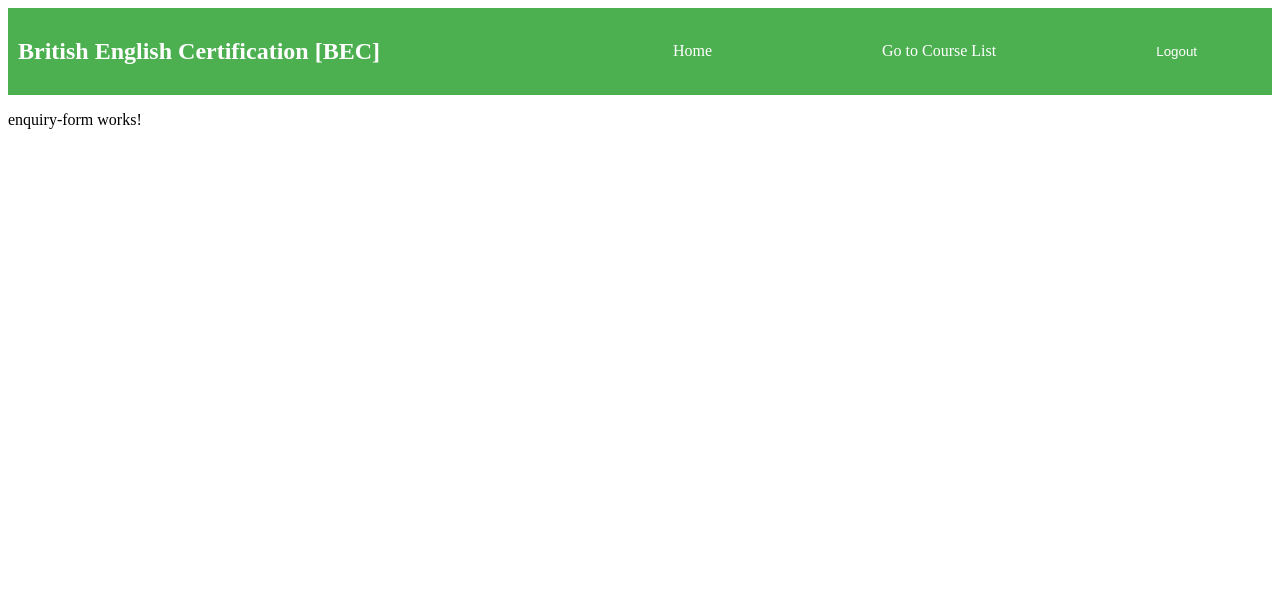
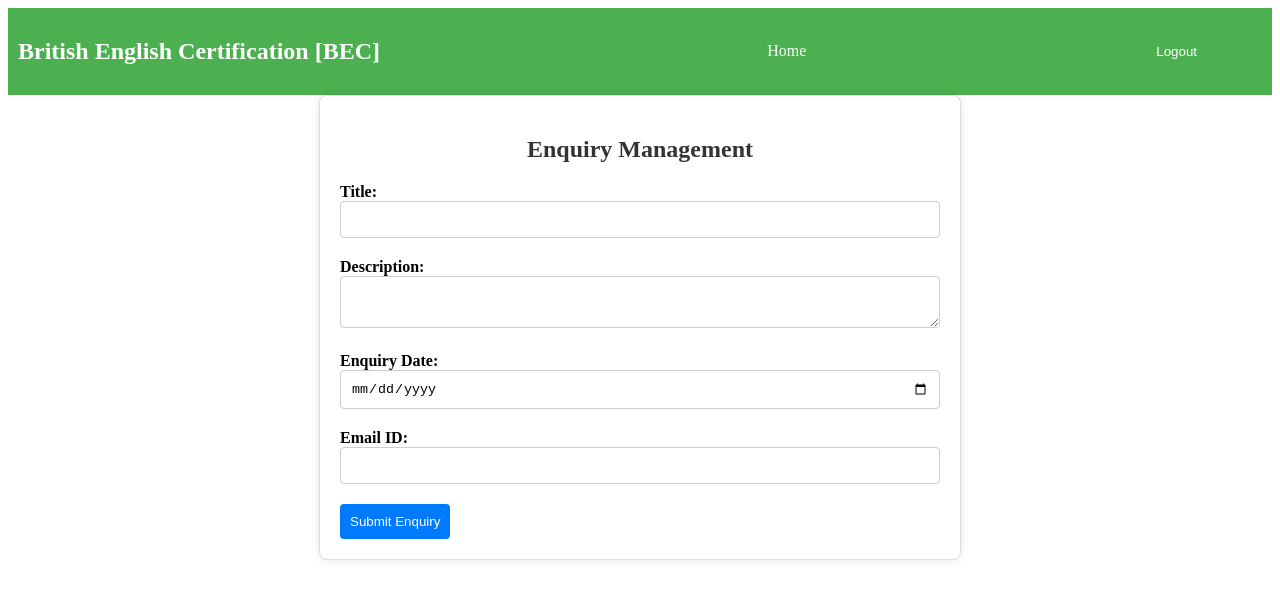
Before and after one commit to Jananipriya18/Neowise_repository_2, an Angular app in the folder British/angularapp/: page /enquiry in a window 1280 px wide. Shown: the top 598 px of the page. Built offline with nearby package versions, Linux system fonts and the light colour scheme; sample sign-in values are in the browser's storage.

Commit message:
Auto-save-commit-20/02/2024--09:57:22

```diff
--- a/British/angularapp/src/app/components/admin-dashboard/admin-dashboard.component.html
+++ b/British/angularapp/src/app/components/admin-dashboard/admin-dashboard.component.html
@@ -2,7 +2,7 @@
   <ul class="nav-links">
     <ng-container *ngIf="isLoggedIn">
       <li><a routerLink="/course" *ngIf="isAdmin">Add Course</a></li>
-      <!-- <li><a routerLink="/courselist">Go to Course List</a></li> -->
+      <li><a routerLink="/courselist" *ngIf="isAdmin">Go to Course List</a></li>
       <!-- <li><a routerLink="/admin/view/resort" *ngIf="isAdmin">View Resort</a></li>
       <li><a routerLink="/admin/view/bookings" *ngIf="isAdmin">View Bookings</a></li>
       <li><a routerLink="/admin/view/review" *ngIf="isAdmin">View Reviews</a></li> -->
--- a/British/angularapp/src/app/components/customer-dashboard/customer-dashboard.component.html
+++ b/British/angularapp/src/app/components/customer-dashboard/customer-dashboard.component.html
@@ -4,8 +4,8 @@
       <!-- <li><a routerLink="/customer/view/resort" *ngIf="isCustomer">View Resorts</a></li>
       <li><a routerLink="/customer/view/bookings" *ngIf="isCustomer">View Bookings</a></li> -->
       <!-- <li><a routerLink="/customer/add/course" *ngIf="isCustomer">Add Course</a></li> -->
-      <li><a routerLink="/courselist">Go to Course List</a></li>
-      <li><a routerLink="/enquiry" *ngIf="isAdmin">Add Enquiry</a></li>
+      <li><a routerLink="/courselist" *ngIf="isCustomer">Go to Course List</a></li>
+      <li><a routerLink="/enquiry" *ngIf="isCustomer">Add Enquiry</a></li>
     </ng-container>
   </ul>
 </nav>
--- a/British/angularapp/src/app/components/enquiry-form/enquiry-form.component.css
+++ b/British/angularapp/src/app/components/enquiry-form/enquiry-form.component.css
@@ -0,0 +1,80 @@
+/* enquiry-form.component.css */
+.enquiry-form-container {
+    max-width: 600px;
+    margin: auto;
+    padding: 20px;
+    border: 1px solid #ddd;
+    border-radius: 8px;
+    box-shadow: 0 0 10px rgba(0, 0, 0, 0.1);
+    background-color: #fff;
+  }
+
+  h2 {
+    text-align: center;
+    color: #333;
+  }
+
+  form {
+    display: flex;
+    flex-direction: column;
+    margin-top: 20px;
+  }
+
+  .form-group {
+    margin-bottom: 20px;
+  }
+
+  label {
+    margin-bottom: 8px;
+    font-weight: bold;
+  }
+
+  input,
+  textarea,
+  select {
+    padding: 10px;
+    width: 100%;
+    box-sizing: border-box;
+    border: 1px solid #ccc;
+    border-radius: 4px;
+  }
+
+  button {
+    background-color: #007bff;
+    color: #fff;
+    padding: 10px;
+    border: none;
+    border-radius: 4px;
+    cursor: pointer;
+  }
+
+  button:hover {
+    background-color: #0056b3;
+  }
+
+  .additional-buttons {
+    margin-top: 20px;
+  }
+
+  .additional-buttons button {
+    margin-right: 10px;
+  }
+
+  .enquiry-list-container {
+    margin-top: 20px;
+  }
+
+  .enquiry-card {
+    border: 1px solid #ddd;
+    border-radius: 8px;
+    padding: 10px;
+    margin-bottom: 10px;
+  }
+
+  .enquiry-card h4 {
+    margin-bottom: 8px;
+  }
+
+  .button-group button {
+    margin-right: 10px;
+  }
--- a/British/angularapp/src/app/components/enquiry-form/enquiry-form.component.html
+++ b/British/angularapp/src/app/components/enquiry-form/enquiry-form.component.html
@@ -1 +1,73 @@
-<p>enquiry-form works!</p>
+<!-- enquiry-form.component.html -->
+<div class="enquiry-form-container">
+    <h2>Enquiry Management</h2>
+
+    <div *ngIf="!isNewEnquiry" class="enquiry-list-container">
+      <h3>List of Enquiries</h3>
+
+      <div *ngFor="let enquiry of enquiries" class="enquiry-card">
+        <h4>{{ enquiry.title }}</h4>
+        <p><strong>Description:</strong> {{ enquiry.description }}</p>
+        <p><strong>Enquiry Date:</strong> {{ enquiry.enquiryDate | date:'short' }}</p>
+        <p><strong>Email ID:</strong> {{ enquiry.emailID }}</p>
+        <div class="button-group">
+          <button type="button" (click)="viewEnquiryDetails(enquiry)">View Enquiry</button>
+          <button type="button" (click)="deleteEnquiry(enquiry.enquiryID)">Delete Enquiry</button>
+        </div>
+      </div>
+    </div>
+
+    <form [formGroup]="newEnquiryForm" *ngIf="isNewEnquiry" (ngSubmit)="createEnquiry()">
+      <div class="form-group">
+        <label for="title">Title:</label>
+        <input type="text" id="title" formControlName="title">
+        <div *ngIf="newEnquiryForm.get('title').hasError('required') && newEnquiryForm.get('title').touched">
+          Title is required.
+        </div>
+      </div>
+
+      <div class="form-group">
+        <label for="description">Description:</label>
+        <textarea id="description" formControlName="description"></textarea>
+        <div *ngIf="newEnquiryForm.get('description').hasError('required') && newEnquiryForm.get('description').touched">
+          Description is required.
+        </div>
+      </div>
+
+      <div class="form-group">
+        <label for="enquiryDate">Enquiry Date:</label>
+        <input type="date" id="enquiryDate" formControlName="enquiryDate">
+        <div *ngIf="newEnquiryForm.get('enquiryDate').hasError('required') && newEnquiryForm.get('enquiryDate').touched">
+          Enquiry Date is required.
+        </div>
+      </div>
+
+      <div class="form-group">
+        <label for="emailID">Email ID:</label>
+        <input type="email" id="emailID" formControlName="emailID">
+        <div *ngIf="newEnquiryForm.get('emailID').hasError('required') && newEnquiryForm.get('emailID').touched">
+          Email ID is required.
+        </div>
+        <div *ngIf="newEnquiryForm.get('emailID').hasError('email') && newEnquiryForm.get('emailID').touched">
+          Please enter a valid email address.
+        </div>
+      </div>
+
+      <div class="button-group">
+        <button type="submit" *ngIf="isNewEnquiry">Submit Enquiry</button>
+        <button type="button" *ngIf="!isNewEnquiry" (click)="updateEnquiry()">Update Enquiry</button>
+      </div>
+    </form>
+
+    <div *ngIf="!isNewEnquiry" class="additional-buttons">
+      <button type="button" (click)="deleteEnquiry()">Delete Enquiry</button>
+      <button type="button" (click)="viewEnquiryDetails()">View Enquiry</button>
+
+      <h3>Fetched Enquiries</h3>
+      <ul>
+        <li *ngFor="let enquiry of enquiries">
+          {{ enquiry.title }} - {{ enquiry.description }}
+        </li>
+      </ul>
+    </div>
+  </div>
--- a/British/angularapp/src/app/components/enquiry-form/enquiry-form.component.ts
+++ b/British/angularapp/src/app/components/enquiry-form/enquiry-form.component.ts
@@ -12,6 +12,7 @@ import { EnquiryService } from 'src/app/services/enquiry.service';
 })
 export class EnquiryFormComponent {
   newEnquiryForm: FormGroup;
+  isNewEnquiry: boolean = true;
 
   constructor(
     private fb: FormBuilder,
```
Also changed, not shown: British/angularapp/src/app/components/add-course/add-course.component.html (+0 -18 lines).
